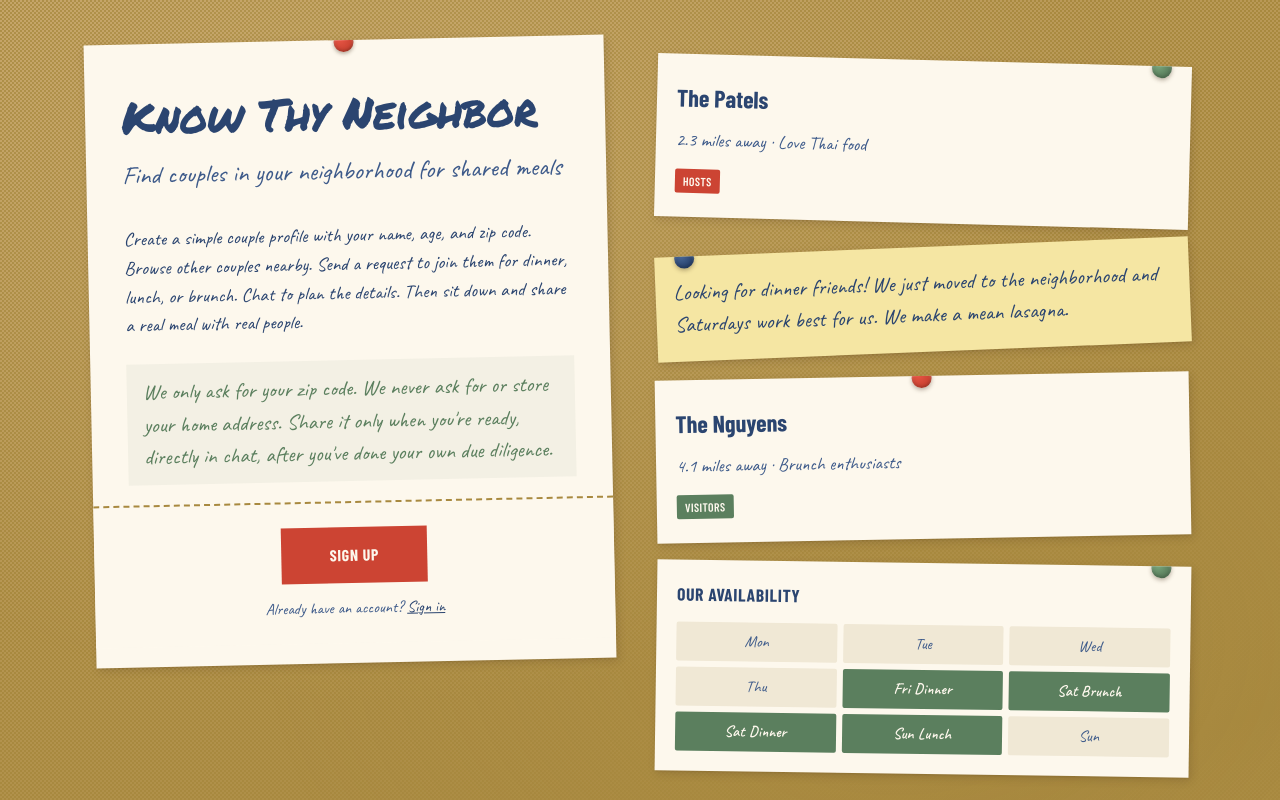
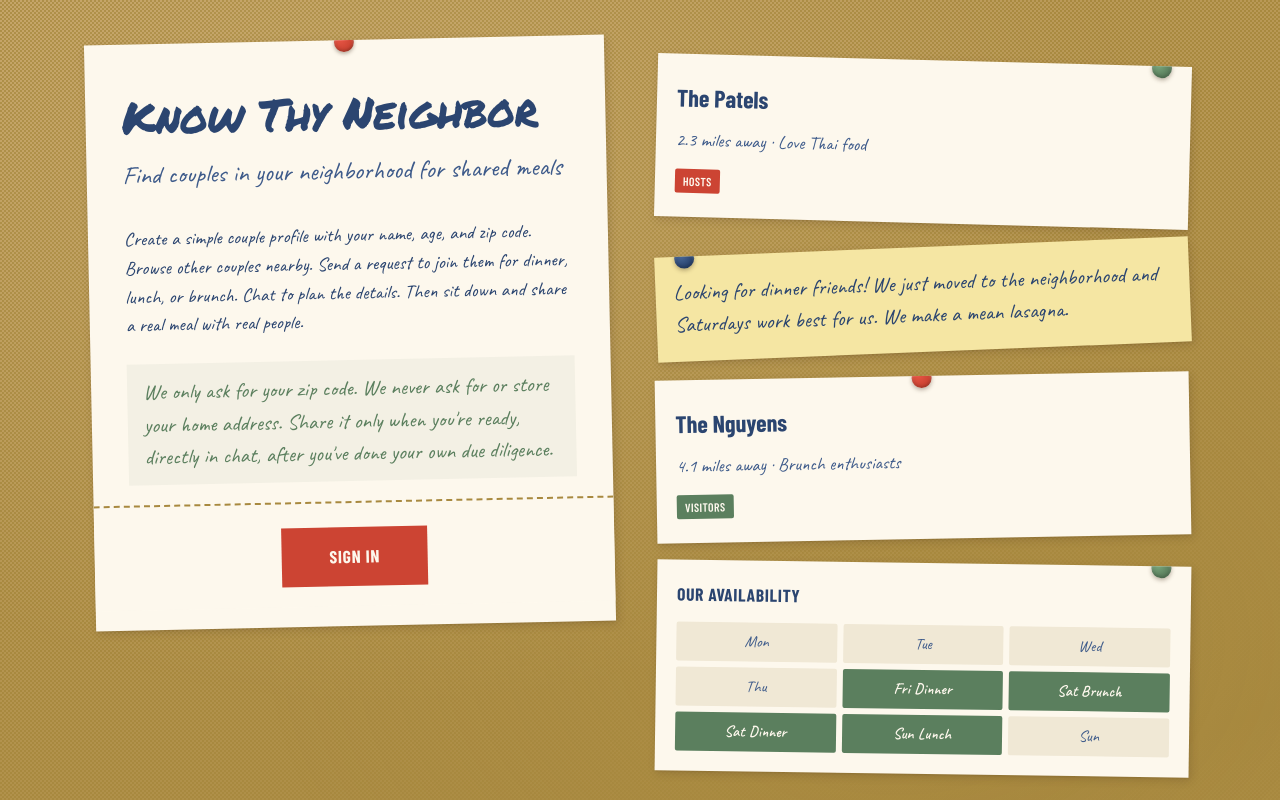
Before and after one commit to AmitKulkarni23/knowthyneighbor, a Next.js app in the folder frontend/: page / in a window 1280 px wide. Shown: the top 800 px of the page. Built offline with nearby package versions, Linux system fonts and the light colour scheme.

Commit message:
Fix email label clipping, single Sign In button, and bigger font sizes in modal.
Added overflow:visible on input label to prevent Caveat font clipping, removed redundant Sign Up / Sign in split, and bumped all modal font sizes.

```diff
--- a/frontend/src/app/(auth)/login/page.tsx
+++ b/frontend/src/app/(auth)/login/page.tsx
@@ -101,7 +101,7 @@ export default function LoginPage() {
             error={!!errors.email}
             helperText={errors.email?.message}
             {...register('email')}
-            sx={{ mb: 4, '& .MuiInputLabel-root': { fontFamily: 'var(--font-handwriting), cursive', fontSize: '1.1rem', color: 'var(--ink-blue-light)' }, '& .MuiInput-root': { fontFamily: 'var(--font-handwriting), cursive', fontSize: '1.1rem' } }}
+            sx={{ mb: 4, '& .MuiInputLabel-root': { fontFamily: 'var(--font-handwriting), cursive', fontSize: '1.1rem', color: 'var(--ink-blue-light)', overflow: 'visible' }, '& .MuiInput-root': { fontFamily: 'var(--font-handwriting), cursive', fontSize: '1.1rem' } }}
           />
 
           <Button
--- a/frontend/src/app/page.tsx
+++ b/frontend/src/app/page.tsx
@@ -6,7 +6,6 @@ import Typography from '@mui/material/Typography';
 import Button from '@mui/material/Button';
 import Card from '@mui/material/Card';
 import Chip from '@mui/material/Chip';
-import Link from '@mui/material/Link';
 import { boardBgSx, paperCardSx, pinRedSx, pinGreenSx, pinBlueSx, ctaButtonSx } from '@/styles/board';
 import SignInDialog from '@/components/SignInDialog';
 
@@ -44,17 +43,7 @@ export default function Home() {
 
           {/* CTA */}
           <Box sx={{ textAlign: 'center', borderTop: '2px dashed var(--cork-dark)', mx: { xs: '-24px', md: '-36px' }, px: { xs: 3, md: '36px' }, pt: 3, pb: '20px', bgcolor: 'var(--paper)' }}>
-            <Button onClick={() => setSignInOpen(true)} sx={ctaButtonSx}>Sign Up</Button>
-            <Typography sx={{ fontFamily: 'var(--font-handwriting), cursive', fontSize: '1rem', color: 'var(--ink-blue-light)', mt: 1.5 }}>
-              Already have an account?{' '}
-              <Link
-                component="button"
-                onClick={() => setSignInOpen(true)}
-                sx={{ color: 'var(--ink-blue)', textDecorationColor: 'var(--ink-blue)', '&:hover': { color: 'var(--pushpin-red)' }, fontFamily: 'inherit', fontSize: 'inherit', verticalAlign: 'baseline', cursor: 'pointer' }}
-              >
-                Sign in
-              </Link>
-            </Typography>
+            <Button onClick={() => setSignInOpen(true)} sx={ctaButtonSx}>Sign In</Button>
           </Box>
         </Card>
 
--- a/frontend/src/components/SignInDialog.tsx
+++ b/frontend/src/components/SignInDialog.tsx
@@ -92,7 +92,7 @@ export default function SignInDialog({ open, onClose }: SignInDialogProps) {
           <Typography
             sx={{
               fontFamily: 'var(--font-marker), cursive',
-              fontSize: 'clamp(1.6rem, 4vw, 2.2rem)',
+              fontSize: 'clamp(1.8rem, 4vw, 2.4rem)',
               color: 'var(--ink-blue)',
               mb: 1.5,
             }}
@@ -102,7 +102,7 @@ export default function SignInDialog({ open, onClose }: SignInDialogProps) {
           <Typography
             sx={{
               fontFamily: 'var(--font-handwriting), cursive',
-              fontSize: '1.15rem',
+              fontSize: '1.35rem',
               color: 'var(--ink-blue-light)',
               lineHeight: 1.5,
               mb: 3,
@@ -113,7 +113,7 @@ export default function SignInDialog({ open, onClose }: SignInDialogProps) {
           <Typography
             sx={{
               fontFamily: 'var(--font-handwriting), cursive',
-              fontSize: '1.05rem',
+              fontSize: '1.25rem',
               color: 'var(--ink-blue)',
               lineHeight: 1.6,
               mb: 1,
@@ -128,7 +128,7 @@ export default function SignInDialog({ open, onClose }: SignInDialogProps) {
           <Typography
             sx={{
               fontFamily: 'var(--font-handwriting), cursive',
-              fontSize: '0.9rem',
+              fontSize: '1.1rem',
               color: 'var(--ink-blue-light)',
               mb: 3,
             }}
@@ -140,7 +140,7 @@ export default function SignInDialog({ open, onClose }: SignInDialogProps) {
             sx={{
               fontFamily: 'var(--font-condensed), sans-serif',
               fontWeight: 700,
-              fontSize: '0.85rem',
+              fontSize: '1rem',
               color: 'var(--ink-blue)',
               textTransform: 'uppercase',
               letterSpacing: '0.04em',
@@ -155,7 +155,7 @@ export default function SignInDialog({ open, onClose }: SignInDialogProps) {
           <Typography
             sx={{
               fontFamily: 'var(--font-marker), cursive',
-              fontSize: 'clamp(1.6rem, 4vw, 2.2rem)',
+              fontSize: 'clamp(1.8rem, 4vw, 2.4rem)',
               color: 'var(--ink-blue)',
               textAlign: 'center',
               mb: 1,
@@ -166,7 +166,7 @@ export default function SignInDialog({ open, onClose }: SignInDialogProps) {
           <Typography
             sx={{
               fontFamily: 'var(--font-handwriting), cursive',
-              fontSize: '1.1rem',
+              fontSize: '1.3rem',
               color: 'var(--ink-blue-light)',
               textAlign: 'center',
               lineHeight: 1.5,
@@ -206,12 +206,13 @@ export default function SignInDialog({ open, onClose }: SignInDialogProps) {
                 mb: 4,
                 '& .MuiInputLabel-root': {
                   fontFamily: 'var(--font-handwriting), cursive',
-                  fontSize: '1.1rem',
+                  fontSize: '1.3rem',
                   color: 'var(--ink-blue-light)',
+                  overflow: 'visible',
                 },
                 '& .MuiInput-root': {
                   fontFamily: 'var(--font-handwriting), cursive',
-                  fontSize: '1.1rem',
+                  fontSize: '1.25rem',
                 },
               }}
             />
--- a/frontend/src/styles/board.ts
+++ b/frontend/src/styles/board.ts
@@ -68,7 +68,7 @@ export const ctaButtonSx: SxProps<Theme> = {
   color: 'var(--paper)',
   fontFamily: 'var(--font-condensed), sans-serif',
   fontWeight: 700,
-  fontSize: '1rem',
+  fontSize: '1.1rem',
   letterSpacing: '0.04em',
   textTransform: 'uppercase',
   borderRadius: 0,
```
